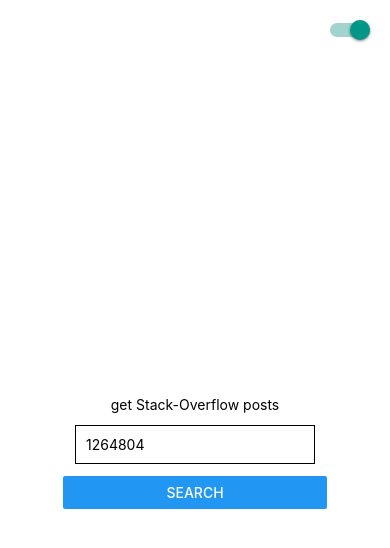
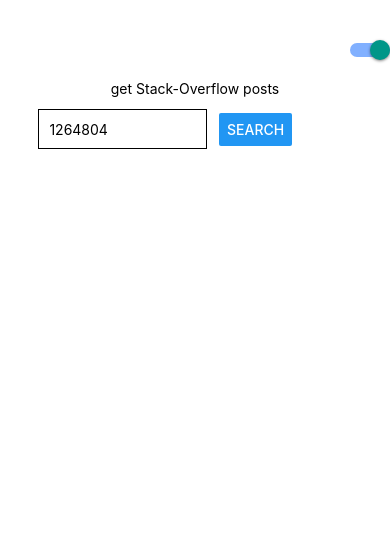
Before and after one commit to yoni-nachshon/matrix, a React Native app: screen / in a window 390 px wide. Shown: the top 548 px of the page. Built offline with nearby package versions, Linux system fonts and the light colour scheme.

Commit message:
question list

```diff
--- a/App.js
+++ b/App.js
@@ -1,127 +1,244 @@
-import React, { useState, useEffect } from 'react';
-import { StatusBar } from 'expo-status-bar';
-import { TextInput, Switch, StyleSheet, Text, View, Button, ActivityIndicator, Image, FlatList } from 'react-native';
+import React, { useState, useEffect } from "react";
+import { StatusBar } from "expo-status-bar";
+import {
+  TextInput,
+  Switch,
+  StyleSheet,
+  Text,
+  View,
+  Button,
+  ActivityIndicator,
+  Image,
+  FlatList,
+  Pressable,
+  Modal,
+} from "react-native";
 
 export default function App() {
-
-  const [darkMode, setDarkMode] = useState(true)
-  const [loading, setLoading] = useState(true);
-  const [userId, setUserId] = useState(1264804);
+  const [darkMode, setDarkMode] = useState(true);
+  const [loading, setLoading] = useState(false);
+  const [userId, setUserId] = useState("1264804");
   const [user, setUser] = useState(null);
 
-  useEffect(() => {
-    setTimeout(() => { setLoading(false) }, 1000)
-  }, []);
+  const [modalVisible, setModalVisible] = useState(false);
+
+  useEffect(() => {}, []);
 
   const getUserId = async () => {
-    const res = await fetch(`https://api.stackexchange.com/2.3/users/${userId}/questions?order=desc&sort=activity&site=stackoverflow`)
+    setLoading(true);
+    const res = await fetch(
+      `https://api.stackexchange.com/2.3/users/${userId}/questions?order=desc&sort=activity&site=stackoverflow`
+    );
     const data = await res.json();
-    console.log(data.items);
+    console.log(data);
     setUser(data);
+    setLoading(false);
+  };
 
-  }
+  return (
+    <>
+      <StatusBar style="#808080" />
 
-
-  return loading ? (
-    <View style={styles.light}>
-      <ActivityIndicator size="large" color="#808080" />
-    </View>
-  ) : (
       <View style={darkMode ? styles.light : styles.dark}>
         <View style={styles.toggle}>
           <Switch
+            trackColor={{ false: "#767577", true: "#81b0ff" }}
+            thumbColor={darkMode ? "#6495ed" : "#f0f8ff"}
             onValueChange={() => setDarkMode(!darkMode)}
             value={darkMode}
           />
         </View>
-      <View style={styles.container}>
-        <View>
+        <View style={styles.header}>
           <Text style={darkMode ? styles.textLight : styles.textDark}>
             get Stack-Overflow posts
           </Text>
-        </View>
-        <View>
 
+          <View style={styles.inputRow}>
             <TextInput
-            style={[styles.input, darkMode ? styles.textLight : styles.textDark]}
-            placeholder="Search user Id"
-            onChangeText={num => setUserId(num)}
+              style={[
+                styles.input,
+                darkMode ? styles.textLight : styles.textDark,
+              ]}
+              placeholder="user Id"
+              onChangeText={(num) => setUserId(num)}
               value={userId}
             />
-          <Button title="Search" onPress={() => getUserId()}></Button>
+            <View style={styles.btn}>
+              <Button title="Search" onPress={() => getUserId()} />
             </View>
+          </View>
+          {loading && (
+            <View>
+              <ActivityIndicator size="large" color="#808080" />
+            </View>
+          )}
           {user && (
-
+            <>
               <View style={styles.profileRow}>
                 <Image
                   style={{ width: 100, height: 100 }}
                   source={{ uri: user.items[0].owner.profile_image }}
                 />
                 <View style={styles.profileDetails}>
-              <Text style={darkMode ? styles.textLight : styles.textDark}>User Name: {user.items[0].owner.display_name}</Text>
-              <Text style={darkMode ? styles.textLight : styles.textDark}>Reputation: {user.items[0].owner.reputation}</Text>
-              <Text style={darkMode ? styles.textLight : styles.textDark}>Accept Rate: {user.items[0].owner.accept_rate}</Text>
+                  <Text style={darkMode ? styles.textLight : styles.textDark}>
+                    User Name: {user.items[0].owner.display_name}
+                  </Text>
+                  <Text style={darkMode ? styles.textLight : styles.textDark}>
+                    Reputation: {user.items[0].owner.reputation}
+                  </Text>
+                  <Text style={darkMode ? styles.textLight : styles.textDark}>
+                    Accept Rate: {user.items[0].owner.accept_rate}
+                  </Text>
                 </View>
               </View>
-
+              <View>
+                <FlatList
+                  ItemSeparatorComponent={() => {
+                    return (
+                      <View
+                        style={{
+                          height: 1,
+                          width: "100%",
+                          backgroundColor: "#CED0CE",
+                        }}
+                      />
+                    );
+                  }}
+                  data={user.items}
+                  renderItem={({ item }) => (
+                    <View style={styles.item}>
+                      <Text
+                        onPress={() => setModalVisible(!modalVisible)}
+                        style={[
+                          styles.title,
+                          darkMode ? styles.textLight : styles.textDark,
+                        ]}
+                      >
+                        {item.title}
+                      </Text>
+                    </View>
                   )}
-
-
-        <StatusBar style="auto" />
+                  keyExtractor={(item) => item.question_id}
+                />
+                <View style={styles.centeredView}>
+                  <Modal
+                    animationType="slide"
+                    transparent={true}
+                    visible={modalVisible}
+                    onRequestClose={() => {
+                      setModalVisible(!modalVisible);
+                    }}
+                  >
+                    <View style={styles.centeredView}>
+                      <View style={styles.modalView}>
+                        <Text style={styles.modalText}></Text>
+                        <Pressable
+                          style={[styles.button, styles.buttonClose]}
+                          onPress={() => setModalVisible(!modalVisible)}
+                        >
+                          <Text style={styles.textStyle}>Hide Modal</Text>
+                        </Pressable>
                       </View>
                     </View>
+                  </Modal>
+                </View>
+              </View>
+            </>
+          )}
+        </View>
+      </View>
+    </>
   );
 }
 
 const styles = StyleSheet.create({
   light: {
     flex: 1,
-    backgroundColor: '#fff',
-    justifyContent: 'center'
-
-  },
-  toggle: {
-    margin: 20,
-    alignItems: 'end'
-  },
-  container: {
-    flex: 1,
-    alignItems: 'center',
-    justifyContent: 'center',
-  },
-  profileText: {
-
+    backgroundColor: "#fff",
+    justifyContent: "center",
+    marginTop: 40,
   },
   dark: {
     flex: 1,
-    backgroundColor: '#000',
-    justifyContent: 'center'
-
+    backgroundColor: "#000",
+    justifyContent: "center",
+    marginTop: 40,
+  },
+  toggle: {
+    flexDirection: "row-reverse",
+  },
+  header: {
+    flex: 1,
+    alignItems: "center",
+    marginTop: 20,
+  },
+  item: {
+    padding: 10,
+    marginHorizontal: 4,
+  },
+  inputRow: {
+    flexDirection: "row",
   },
   textLight: {
-    backgroundColor: '#fff',
-    color: '#000',
-    flex: 1
+    backgroundColor: "#fff",
+    color: "#000",
   },
   textDark: {
-    backgroundColor: '#000',
-    color: '#fff',
-    flex: 1
+    backgroundColor: "#000",
+    color: "#fff",
+  },
+  btn: {
+    justifyContent: "center",
   },
   input: {
+    width: "50%",
+    alignItems: "center",
     height: 40,
     margin: 12,
     borderWidth: 1,
     padding: 10,
   },
   profileRow: {
-    flexDirection: 'row',
+    flexDirection: "row",
     marginTop: 20,
-
+    justifyContent: "space-between",
   },
   profileDetails: {
     marginLeft: 15,
-    justifyContent: 'center'
-  }
-
+    justifyContent: "center",
+  },
+  centeredView: {
+    flex: 1,
+  },
+  modalView: {
+    backgroundColor: "white",
+    padding: 10,
+    shadowColor: "#000",
+    shadowOffset: {
+      width: 0,
+      height: 2,
+    },
+    shadowOpacity: 0.25,
+    shadowRadius: 4,
+    elevation: 5,
+  },
+  button: {
+    padding: 10,
+    elevation: 2,
+  },
+  buttonOpen: {
+    backgroundColor: "#F194FF",
+  },
+  buttonClose: {
+    backgroundColor: "#2196F3",
+  },
+  textStyle: {
+    color: "white",
+    fontWeight: "bold",
+    textAlign: "center",
+  },
+  modalText: {
+    marginBottom: 15,
+    textAlign: "center",
+  },
 });
```
Lines whose indentation alone changed are shown as unchanged.
